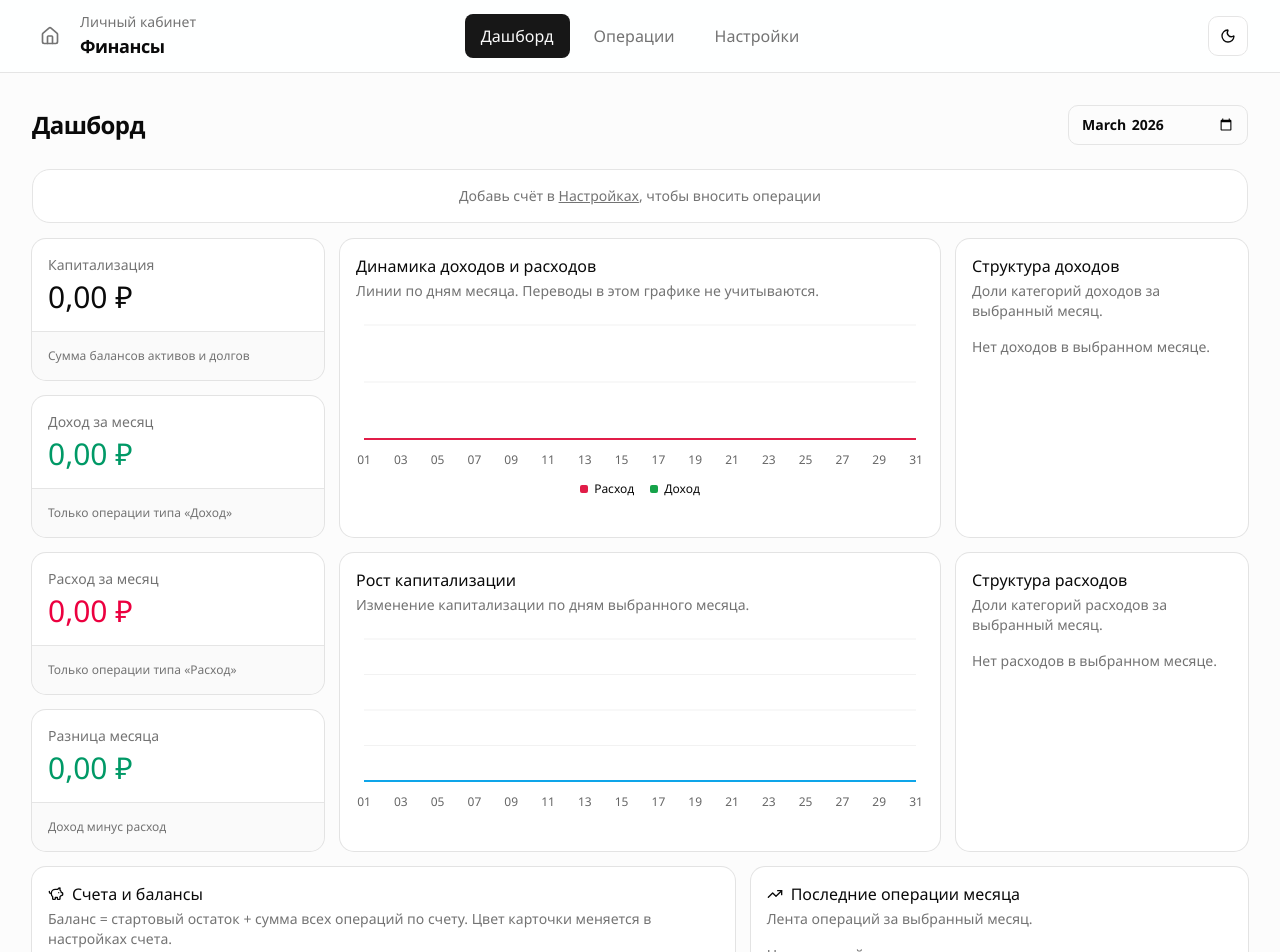
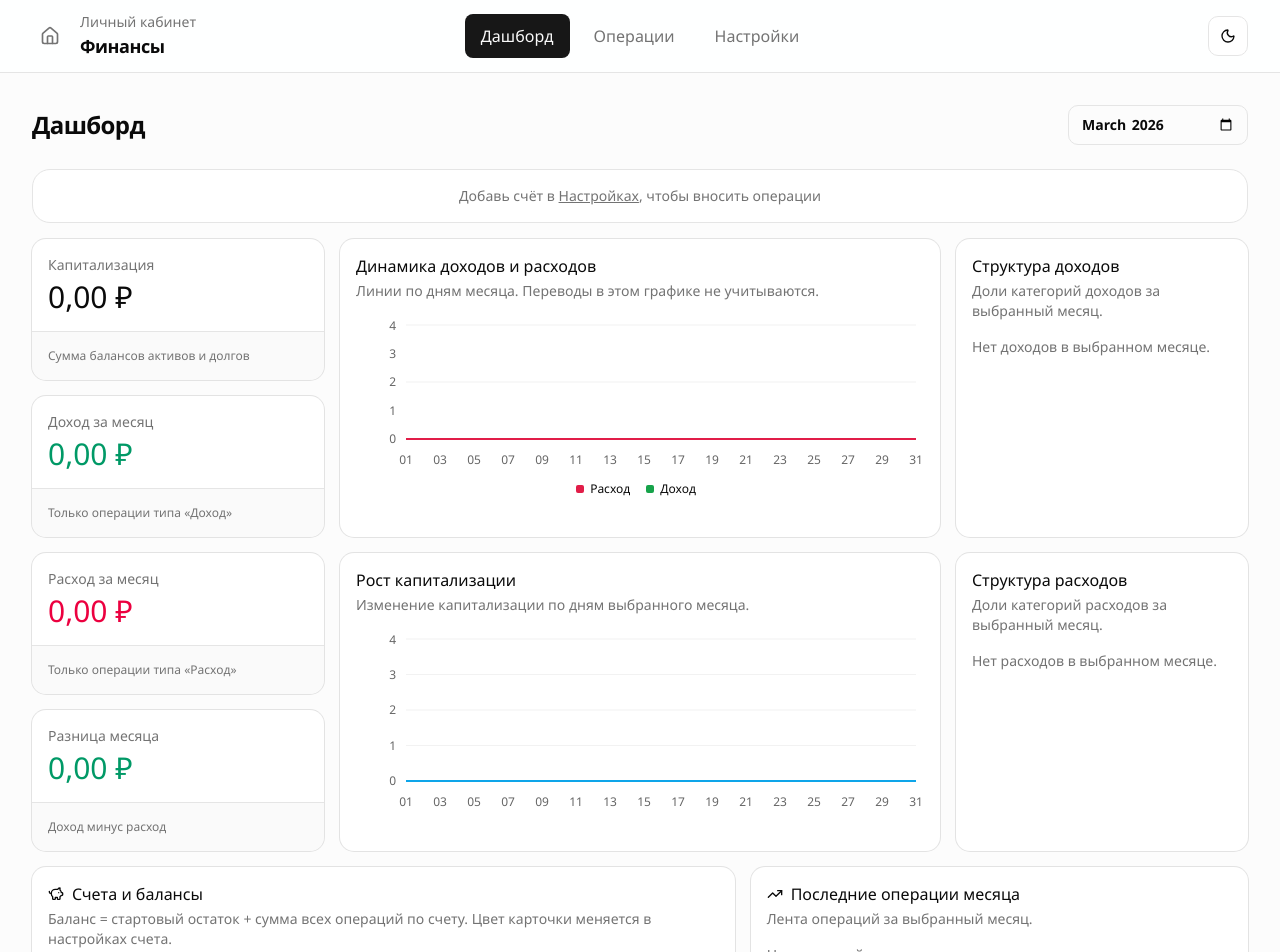
Before and after one commit to romabukreev-cmd/finance_app, a Next.js app: page /dashboard in a window 1280 px wide. Shown: the top 952 px of the page. Built offline with nearby package versions, Linux system fonts and the light colour scheme.

Commit message:
feat: add Y-axis labels to line charts (auto-format k for thousands)

```diff
--- a/src/app/(finance)/dashboard/page.tsx
+++ b/src/app/(finance)/dashboard/page.tsx
@@ -8,7 +8,7 @@ import {
   PiggyBank,
   TrendingUp,
 } from "lucide-react"
-import { CartesianGrid, Cell, Line, LineChart, Pie, PieChart, XAxis } from "recharts"
+import { CartesianGrid, Cell, Line, LineChart, Pie, PieChart, XAxis, YAxis } from "recharts"
 import { useFinance } from "@/components/finance/finance-provider"
 import { QuickInputBar } from "@/components/finance/quick-input-bar"
 import { QuickOperationDialog } from "@/components/finance/quick-operation-dialog"
@@ -354,9 +354,10 @@ export default function DashboardPage() {
                 config={incomeExpenseConfig}
                 className="h-[180px] w-full aspect-auto"
               >
-                <LineChart data={incomeExpenseSeries} margin={{ left: 8, right: 8, top: 8 }}>
+                <LineChart data={incomeExpenseSeries} margin={{ left: 0, right: 8, top: 8 }}>
                   <CartesianGrid vertical={false} />
                   <XAxis dataKey="day" tickLine={false} axisLine={false} tickMargin={10} />
+                  <YAxis tickLine={false} axisLine={false} tickMargin={4} width={50} tickFormatter={(v) => v >= 1000 ? `${(v/1000).toFixed(0)}к` : String(v)} />
                   <ChartTooltip
                     content={
                       <ChartTooltipContent
@@ -406,9 +407,10 @@ export default function DashboardPage() {
                 config={netWorthConfig}
                 className="h-[180px] w-full aspect-auto"
               >
-                <LineChart data={netWorthSeries} margin={{ left: 8, right: 8, top: 8 }}>
+                <LineChart data={netWorthSeries} margin={{ left: 0, right: 8, top: 8 }}>
                   <CartesianGrid vertical={false} />
                   <XAxis dataKey="day" tickLine={false} axisLine={false} tickMargin={10} />
+                  <YAxis tickLine={false} axisLine={false} tickMargin={4} width={50} tickFormatter={(v) => v >= 1000 ? `${(v/1000).toFixed(0)}к` : String(v)} />
                   <ChartTooltip
                     content={
                       <ChartTooltipContent
```
